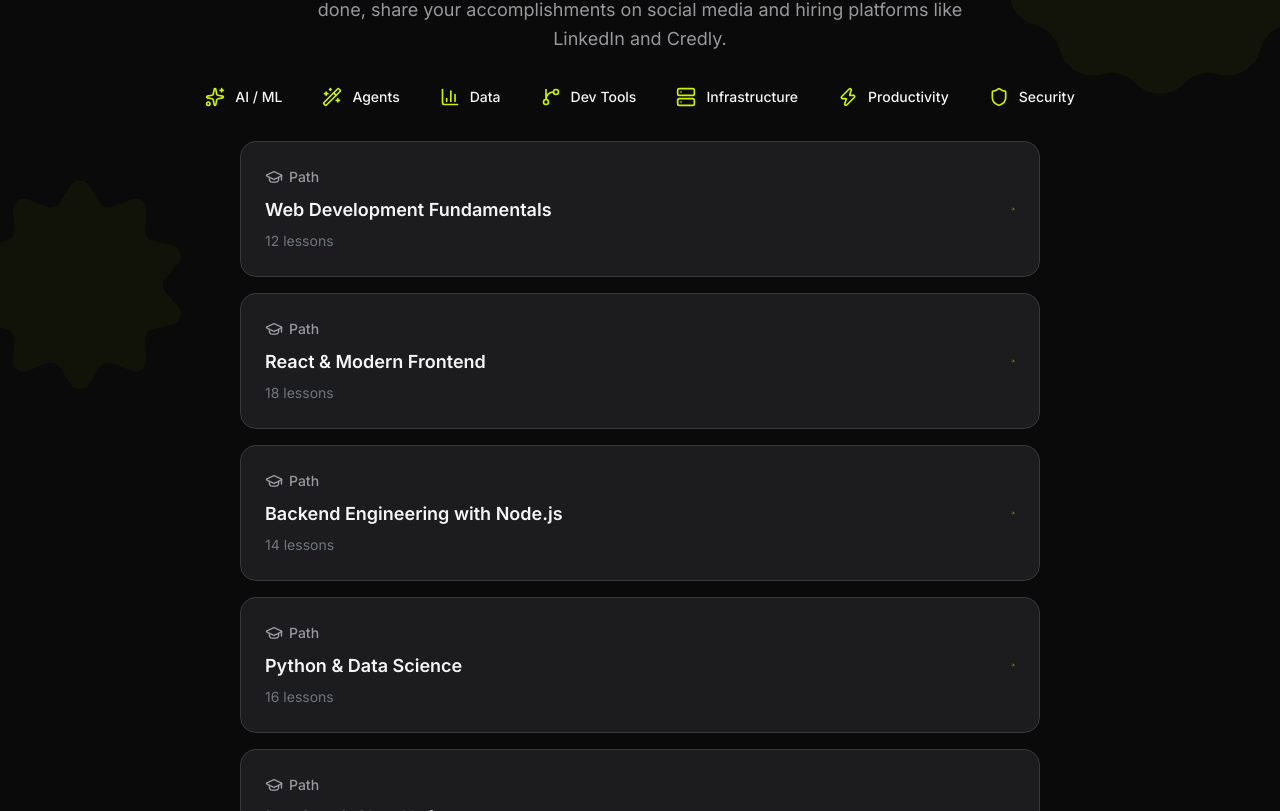
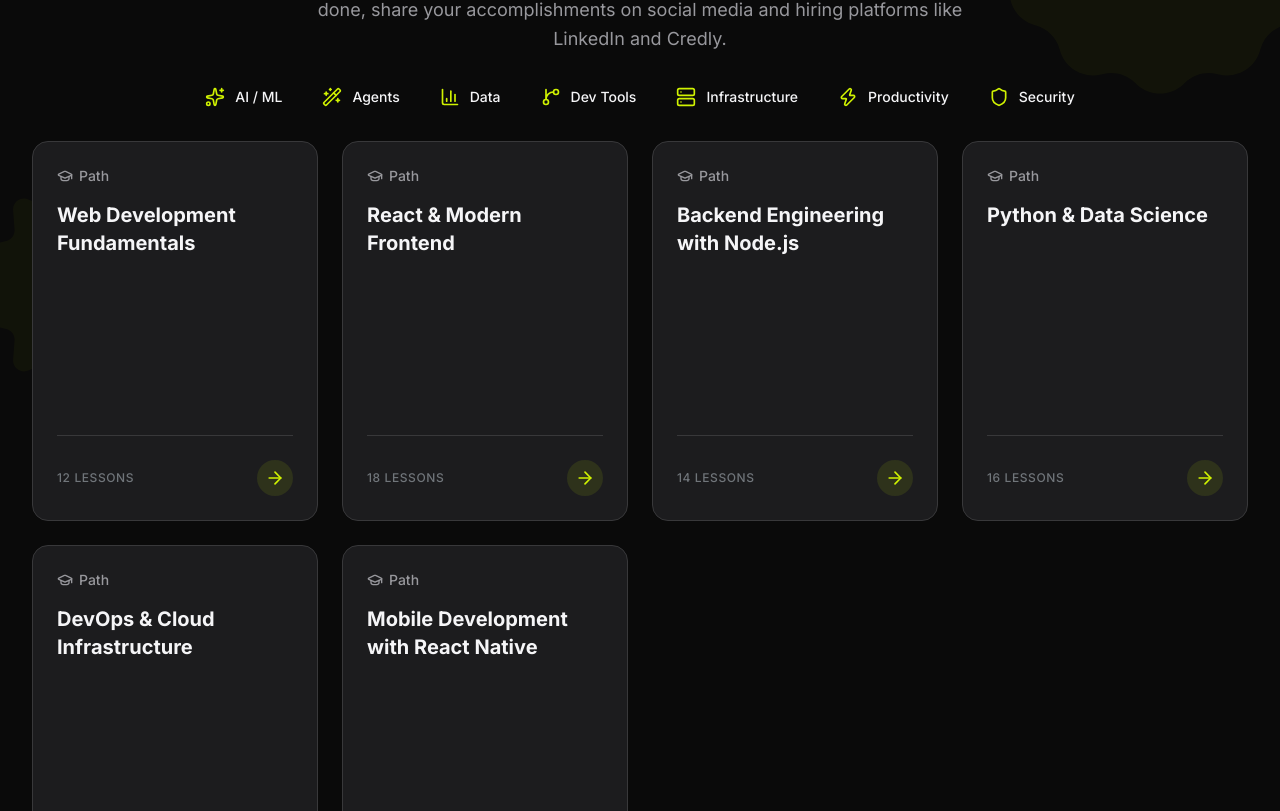
Before and after one commit to devabraham001-eng/Techtribe, a Next.js app: page /learn in a window 1280 px wide. Shown: the part 509-1320 px from the top of the page. Built offline with nearby package versions, Linux system fonts and the light colour scheme; no server answers.

Commit message:
Fix path cards: portrait layout in multi-column grid, h-[380px], flex-col justify-between

```diff
--- a/src/app/(main)/learn/page.tsx
+++ b/src/app/(main)/learn/page.tsx
@@ -135,113 +135,38 @@ export default async function LearnPage() {
 
         {/* ===== PATHS LIST ===== */}
         <section className="paths-list" style={{ position: "relative", zIndex: 1 }}>
-          <div className="mx-auto px-4 sm:px-6 lg:px-8 pb-12">
-            <div className="paths-grid">
+          <div className="mx-auto max-w-7xl px-4 sm:px-6 lg:px-8 pb-12">
+            <div className="grid grid-cols-1 gap-6 sm:grid-cols-2 lg:grid-cols-3 xl:grid-cols-4">
               {demoPaths.map((track) => (
                 <a
                   key={track.id}
                   href={`/learn/${track.slug}`}
-                  className="path-card"
+                  className="group flex h-[380px] w-full flex-col justify-between rounded-2xl border p-6 transition-all duration-200 hover:border-[#4a4a4c] hover:bg-[#222224] hover:shadow-lg"
+                  style={{ borderColor: "#38383a", background: "#1c1c1e", textDecoration: "none" }}
                   aria-label={`Path: ${track.title}, ${track.lessons} lessons`}
                 >
-                  <div className="path-card__content">
-                    <div className="path-card__badge">
-                      <GraduationCap className="path-card__icon" aria-hidden="true" />
-                      <span className="path-card__type">Path</span>
+                  <div className="flex flex-col gap-4">
+                    <div className="flex items-center gap-1.5 text-sm font-medium" style={{ color: "#98989d" }}>
+                      <GraduationCap className="h-4 w-4" />
+                      <span>Path</span>
                     </div>
-                    <h3 className="path-card__title">{track.title}</h3>
-                    <p className="path-card__metadata">{track.lessons} lesson{track.lessons !== 1 ? "s" : ""}</p>
+                    <h3 className="text-xl font-bold leading-snug" style={{ color: "#f5f5f7" }}>
+                      {track.title}
+                    </h3>
                   </div>
-                  <div className="path-card__action" aria-hidden="true">
-                    <ArrowRight />
+                  <div className="mt-auto flex items-center justify-between pt-6" style={{ borderTop: "1px solid #38383a" }}>
+                    <p className="text-xs font-medium uppercase tracking-wider" style={{ color: "#70757a" }}>
+                      {track.lessons} lesson{track.lessons !== 1 ? "s" : ""}
+                    </p>
+                    <div className="flex items-center justify-center rounded-full p-2 transition-transform duration-200 group-hover:translate-x-1" style={{ background: "rgba(208, 242, 1, 0.1)" }}>
+                      <ArrowRight className="h-5 w-5" style={{ color: "#D0F201" }} />
+                    </div>
                   </div>
                 </a>
               ))}
             </div>
           </div>
         </section>
-
-        <style>{`
-          .paths-grid {
-            display: flex;
-            flex-direction: column;
-            gap: 16px;
-            max-width: 800px;
-            margin: 0 auto;
-          }
-
-          .path-card {
-            display: flex;
-            align-items: center;
-            justify-content: space-between;
-            padding: 24px;
-            background-color: #1c1c1e;
-            border: 1px solid #38383a;
-            border-radius: 16px;
-            text-decoration: none;
-            color: #f5f5f7;
-            transition: all 0.2s ease-in-out;
-            width: 100%;
-            max-width: 800px;
-            box-sizing: border-box;
-          }
-
-          .path-card:hover {
-            border-color: #4a4a4c;
-            box-shadow: 0 4px 12px rgba(0, 0, 0, 0.3);
-            background-color: #222224;
-          }
-
-          .path-card__content {
-            display: flex;
-            flex-direction: column;
-            gap: 8px;
-            flex-grow: 1;
-          }
-
-          .path-card__badge {
-            display: inline-flex;
-            align-items: center;
-            gap: 6px;
-            color: #98989d;
-            font-size: 14px;
-            font-weight: 500;
-          }
-
-          .path-card__icon {
-            width: 18px;
-            height: 18px;
-          }
-
-          .path-card__title {
-            margin: 0;
-            font-size: 18px;
-            font-weight: 600;
-            line-height: 1.4;
-            color: #f5f5f7;
-          }
-
-          .path-card__metadata {
-            margin: 0;
-            font-size: 14px;
-            color: #70757a;
-          }
-
-          .path-card__action {
-            display: flex;
-            align-items: center;
-            justify-content: center;
-            color: #D0F201;
-            padding-left: 16px;
-            transition: transform 0.2s ease;
-            width: 20px;
-            height: 20px;
-          }
-
-          .path-card:hover .path-card__action {
-            transform: translateX(4px);
-          }
-        `}</style>
 
         {/* ===== EXPLORE ===== */}
         <section className="explore text-center pb-16" style={{ position: "relative", zIndex: 1 }}>
```
